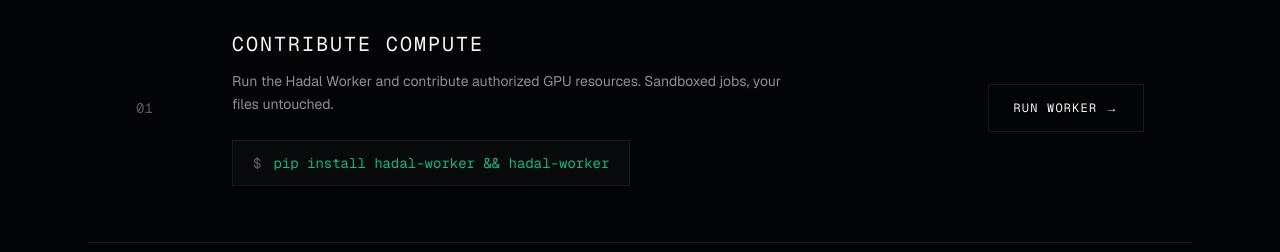
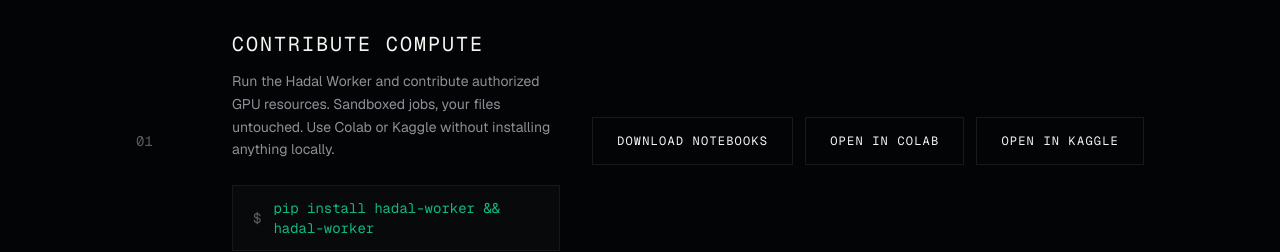
Before and after one commit to HadalAI/hadal-research-website, a Next.js app: page /contribute in a window 1280 px wide. Shown: the part 654-906 px from the top of the page. Built offline with nearby package versions, Linux system fonts and the light colour scheme; no server answers.

Commit message:
Add notebook links to Contribute page

```diff
--- a/src/app/contribute/page.tsx
+++ b/src/app/contribute/page.tsx
@@ -5,9 +5,14 @@
   {
     n: '01',
     title: 'CONTRIBUTE COMPUTE',
-    desc: 'Run the Hadal Worker and contribute authorized GPU resources. Sandboxed jobs, your files untouched.',
+    desc: 'Run the Hadal Worker and contribute authorized GPU resources. Sandboxed jobs, your files untouched. Use Colab or Kaggle without installing anything locally.',
     cmd: 'pip install hadal-worker && hadal-worker',
     cta: 'Run worker →',
+    notebooks: [
+      { href: 'https://github.com/HadalAI/hadal-notebooks/releases/latest', label: 'Download notebooks' },
+      { href: 'https://colab.research.google.com/github/HadalAI/hadal-notebooks/blob/main/notebooks/hadal_worker_colab.ipynb', label: 'Open in Colab' },
+      { href: 'https://github.com/HadalAI/hadal-notebooks/blob/main/notebooks/hadal_worker_kaggle.ipynb', label: 'Open in Kaggle' },
+    ],
   },
   {
     n: '02',
@@ -78,6 +83,20 @@
                 </div>
               )}
               {!w.datasetForm && w.cta && (
+                <div className="flex flex-wrap items-center gap-3">
+                  {w.notebooks
+                    ? w.notebooks.map((nb) => (
+                        <Link
+                          key={nb.href}
+                          href={nb.href}
+                          target="_blank"
+                          rel="noreferrer"
+                          className="btn btn-ghost whitespace-nowrap"
+                        >
+                          {nb.label}
+                        </Link>
+                      ))
+                    : (
                       <Link
                         href={w.href ?? '/research'}
                         {...(w.href ? { target: '_blank', rel: 'noreferrer' } : {})}
@@ -85,6 +104,8 @@
                       >
                         {w.cta}
                       </Link>
+                    )}
+                </div>
               )}
             </div>
           </section>
```
Lines whose indentation alone changed are shown as unchanged.
